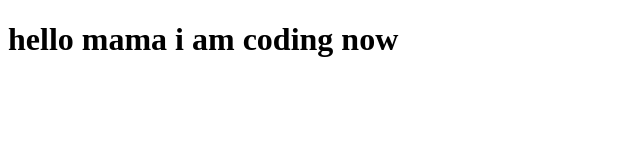
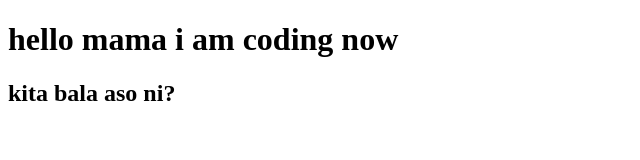
Before and after one commit to mdpervaj/my-third-repo, a plain HTML site: page index.html in a window 1280 px wide. Shown: the whole page, without its empty margins (0-640 px from the left). Drawn offline with Linux system fonts and the light colour scheme.

Commit message:
heading bala ni

```diff
--- a/index.html
+++ b/index.html
@@ -8,5 +8,6 @@
 </head>
 <body>
     <h1> hello mama i am coding now</h1>
+    <h2>kita bala aso ni?</h2>
 </body>
 </html>
```
